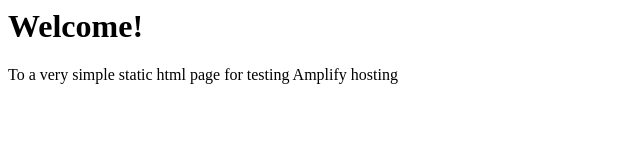
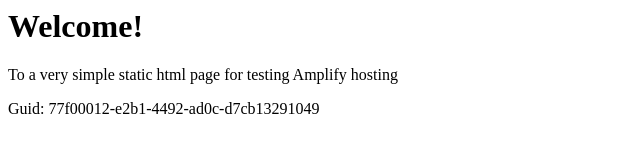
Before and after one commit to aws-aemilia-hkg/Github-PR-Commit-Integration-Test-DoNotTouch-v1-prod-ap-east-1, a website: page src/index.html in a window 1280 px wide. Shown: the whole page, without its empty margins (0-640 px from the left). Drawn offline with Linux system fonts and the light colour scheme.

Commit message:
commit from integ tests

```diff
--- a/src/index.html
+++ b/src/index.html
@@ -1,3 +1,5 @@
+
+
 <html lang="en">
 
 <head>
@@ -10,6 +12,6 @@
 <body>
     <h1>Welcome!</h1>
     <p>To a very simple static html page for testing Amplify hosting</p>
-</body>
+    <p>Guid: 77f00012-e2b1-4492-ad0c-d7cb13291049</p></body>
 
 </html>
```
